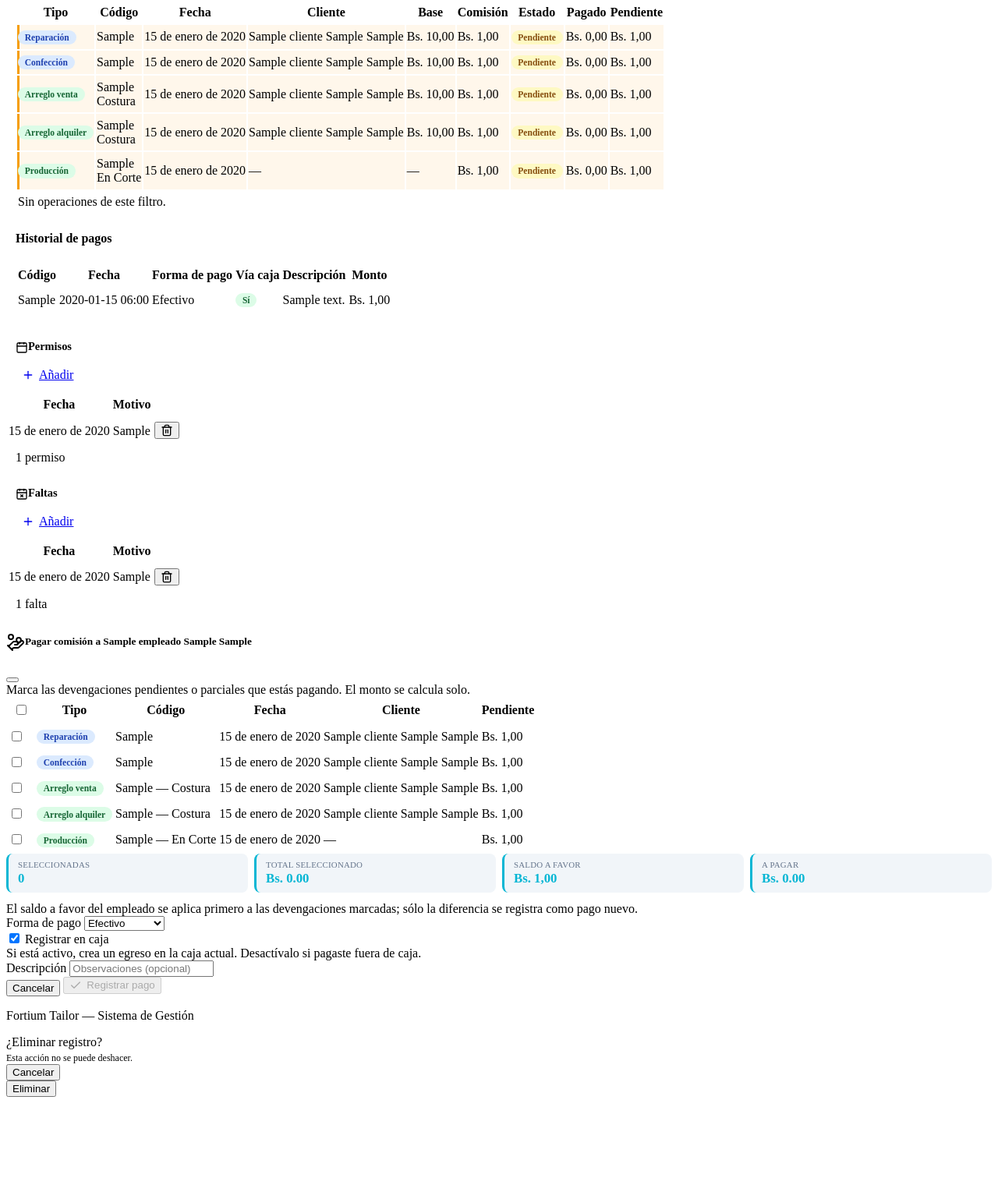
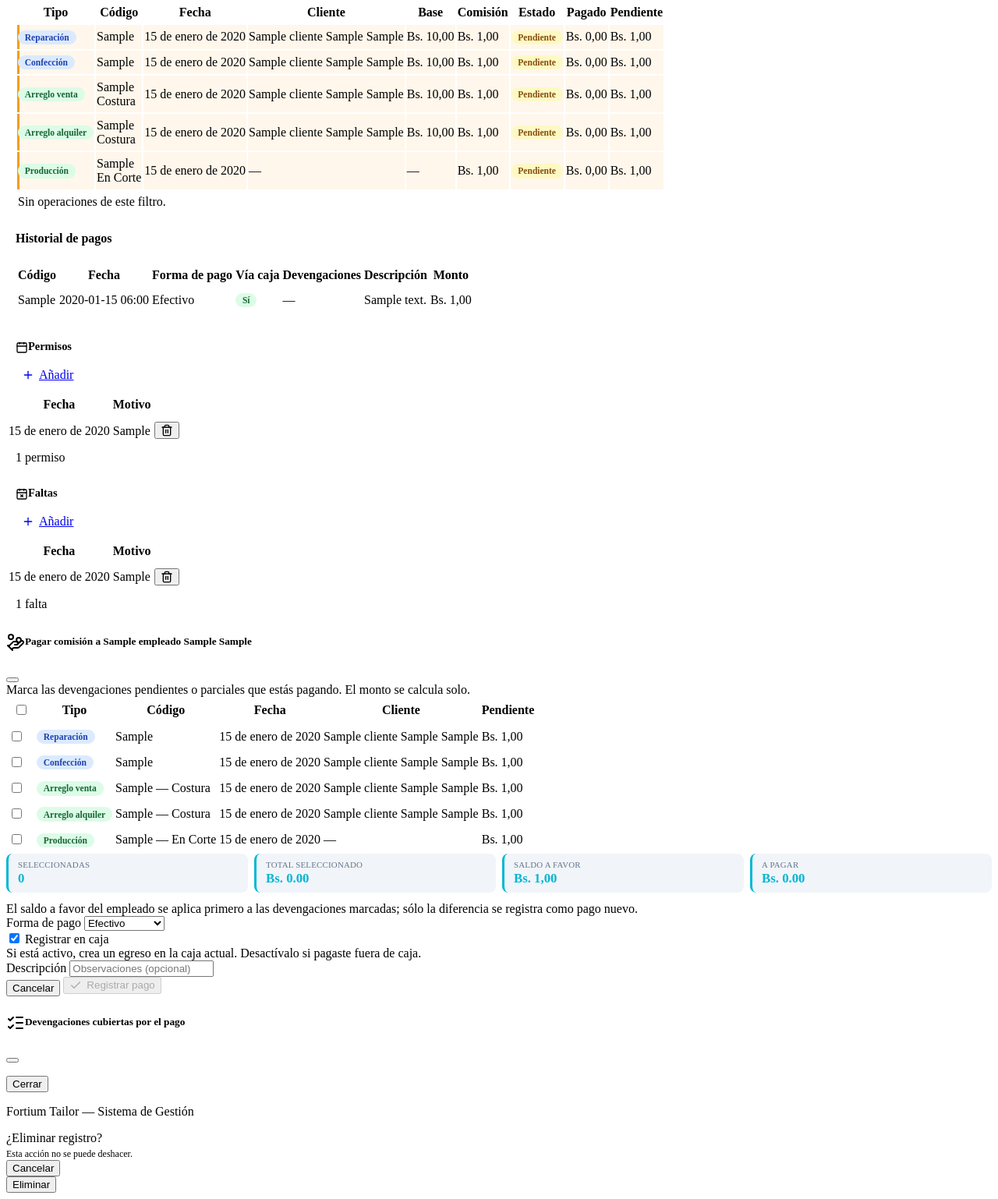
Before and after one commit to olivio-git/sastreria-confort-sistema, a Django app: page /empleados/1/detalle/ in a window 1280 px wide. Shown: the part 2326-3864 px from the top of the page at 78% size. Before the commit the page ends 3733 px from the top, so only its background shows below. Run offline with Django 5.2, Linux system fonts and the light colour scheme; a user stored in the database is signed in; data comes from the database, SQL or seed files in the repository; tables that the repository leaves empty hold one stand-in row (values such as "Sample post"); data that the repository does not hold is empty; parts of the project's set-up code (start-up, migrations or seed data) failed here and were passed over; some libraries are stand-ins or nearby versions.

Commit message:
refactor(empleados): devengaciones de un pago en modal, no dentro de la fila
La celda «Descripción» del historial de pagos dibujaba una línea por cada
devengación cubierta. Un pago de 19 devengaciones producía una fila de 19
renglones que rompía la altura de la tabla, y el problema crece con cada
comisión que se paga: la celda era una tabla disfrazada de texto.

Ahora la fila lleva una columna propia con la cantidad en un badge y un botón
que abre el detalle en un modal. Las filas vuelven a medir una línea.

El detalle viaja en un <template> por fila y el modal lo clona al abrirse: no
hace falta un endpoint nuevo ni una segunda consulta, porque la vista ya traía
las aplicaciones. El <template> envuelve una <table> completa —un <tr> suelto
adentro de un <template> lo descarta el parser, que lo lee en modo «in body»—.

El modal se instancia en el primer uso, no al arrancar, para no depender de
que el bundle de Bootstrap del CDN haya llegado antes que este script.

La columna de montos va con text-nowrap: sin eso «Bs. 23,00» se partía en dos
renglones dentro del modal.

```diff
--- a/misastreria/static/js/comisiones_empleado.js
+++ b/misastreria/static/js/comisiones_empleado.js
@@ -70,3 +70,39 @@
 
   actualizar();
 })();
+
+// Detalle de devengaciones de un pago, en modal.
+//
+// Antes el detalle se dibujaba dentro de la celda "Descripción": un pago que
+// cubre 19 devengaciones producía una fila de 19 renglones que rompía la
+// altura de la tabla, y empeora a medida que se pagan más. Ahora la fila
+// muestra sólo la cantidad y el detalle vive en un <template> que este modal
+// clona al abrirse.
+//
+// Un solo modal para toda la tabla, instanciado en el primer uso y no al
+// arrancar: así el script no depende de que el bundle de Bootstrap haya
+// llegado antes que él.
+(function () {
+  var modalEl = document.getElementById('modalDevengacionesPago');
+  if (!modalEl) return;
+
+  var cuerpo = modalEl.querySelector('#devengacionesPagoCuerpo');
+  var resumen = modalEl.querySelector('#devengacionesPagoResumen');
+  var instancia = null;
+
+  // Delegado en document: las filas se renderizan del lado del servidor, pero
+  // así sigue funcionando si alguna vez se repaginan sin recargar.
+  document.addEventListener('click', function (e) {
+    var boton = e.target.closest('[data-devengaciones-de]');
+    if (!boton) return;
+
+    var plantilla = document.getElementById(boton.dataset.devengacionesDe);
+    if (!plantilla) return;
+
+    cuerpo.replaceChildren(plantilla.content.cloneNode(true));
+    resumen.textContent = boton.dataset.resumen || '';
+
+    if (!instancia) instancia = new bootstrap.Modal(modalEl);
+    instancia.show();
+  });
+})();
--- a/misastreria/templates/misastreria/empleados/detalle.html
+++ b/misastreria/templates/misastreria/empleados/detalle.html
@@ -222,6 +222,7 @@
             <th>Fecha</th>
             <th>Forma de pago</th>
             <th>Vía caja</th>
+            <th class="text-center">Devengaciones</th>
             <th>Descripción</th>
             <th class="text-end">Monto</th>
           </tr>
@@ -239,22 +240,49 @@
                 <span class="badge-estado badge-inactivo">No</span>
               {% endif %}
             </td>
-            <td>
-              {{ p.descripcion|default:"—" }}
+            <td class="text-center">
               {% if p.aplicaciones_detalle %}
-              <div class="sc-aplicaciones-detalle">
-                <div class="text-muted">{{ p.aplicaciones_detalle|length }} devengaci{{ p.aplicaciones_detalle|length|pluralize:"ón,ones" }}:</div>
-                {% for ap in p.aplicaciones_detalle %}
-                <div>· {{ ap.detalle_snapshot|default:"—" }} — Bs. {{ ap.monto|floatformat:2 }}</div>
-                {% endfor %}
-              </div>
+              <button type="button"
+                      class="btn btn-sm btn-outline-primary d-inline-flex align-items-center gap-1"
+                      data-devengaciones-de="devPago{{ p.id }}"
+                      data-resumen="{{ p.codigo }} · {{ p.fecha|date:"Y-m-d H:i" }} · Bs. {{ p.monto|floatformat:2 }}"
+                      title="Ver detalle de devengaciones">
+                <span class="badge-estado badge-en_proceso">{{ p.aplicaciones_detalle|length }}</span>
+                <i data-lucide="eye"></i>
+              </button>
+              {% comment %}
+                El detalle no se dibuja en la fila: una celda con 19 renglones
+                rompe la altura de la tabla y empeora a medida que se pagan más
+                devengaciones. Viaja acá y el modal lo clona al abrirse.
+              {% endcomment %}
+              <template id="devPago{{ p.id }}">
+                <table class="table table-sm table-vcenter sc-tabla-compacta mb-0">
+                  <thead>
+                    <tr>
+                      <th>Devengación</th>
+                      <th class="text-end text-nowrap">Monto</th>
+                    </tr>
+                  </thead>
+                  <tbody>
+                    {% for ap in p.aplicaciones_detalle %}
+                    <tr>
+                      <td>{{ ap.detalle_snapshot|default:"—" }}</td>
+                      <td class="text-end fw-semibold text-nowrap">Bs. {{ ap.monto|floatformat:2 }}</td>
+                    </tr>
+                    {% endfor %}
+                  </tbody>
+                </table>
+              </template>
+              {% else %}
+              <span class="text-muted">—</span>
               {% endif %}
             </td>
+            <td>{{ p.descripcion|default:"—" }}</td>
             <td class="text-end fw-semibold">Bs. {{ p.monto|floatformat:2 }}</td>
           </tr>
           {% empty %}
           <tr>
-            <td colspan="6" class="text-center text-muted py-3">
+            <td colspan="7" class="text-center text-muted py-3">
               <i data-lucide="wallet" style="width:1.5rem;height:1.5rem;opacity:.4" class="d-block mx-auto mb-1"></i>
               Sin pagos de comisión registrados.
             </td>
@@ -488,6 +516,28 @@
   </div>
 </div>
 
+<!-- Detalle de las devengaciones que cubrió un pago. Uno solo para toda la
+     tabla: el contenido lo clona el <template> de la fila que se abrió. -->
+<div class="modal fade" id="modalDevengacionesPago" tabindex="-1">
+  <div class="modal-dialog modal-lg modal-dialog-scrollable">
+    <div class="modal-content">
+      <div class="modal-header">
+        <h5 class="modal-title d-flex align-items-center gap-2">
+          <i data-lucide="list-checks"></i>Devengaciones cubiertas por el pago
+        </h5>
+        <button type="button" class="btn-close" data-bs-dismiss="modal" aria-label="Cerrar"></button>
+      </div>
+      <div class="modal-body">
+        <p class="text-muted small mb-2" id="devengacionesPagoResumen"></p>
+        <div id="devengacionesPagoCuerpo"></div>
+      </div>
+      <div class="modal-footer">
+        <button type="button" class="btn btn-outline-secondary" data-bs-dismiss="modal">Cerrar</button>
+      </div>
+    </div>
+  </div>
+</div>
+
 {% endblock %}
 
 {% block extra_js %}
```
